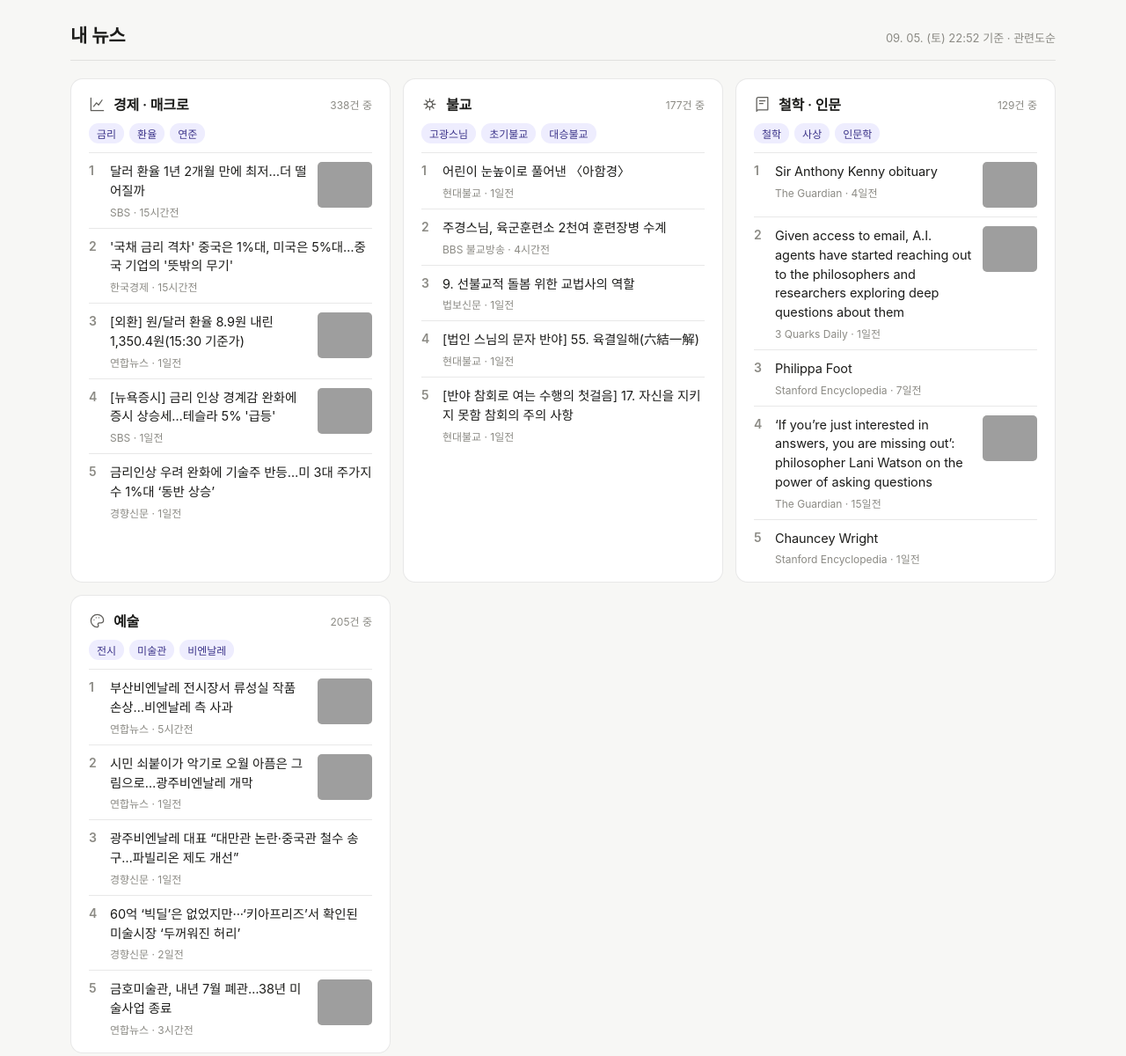
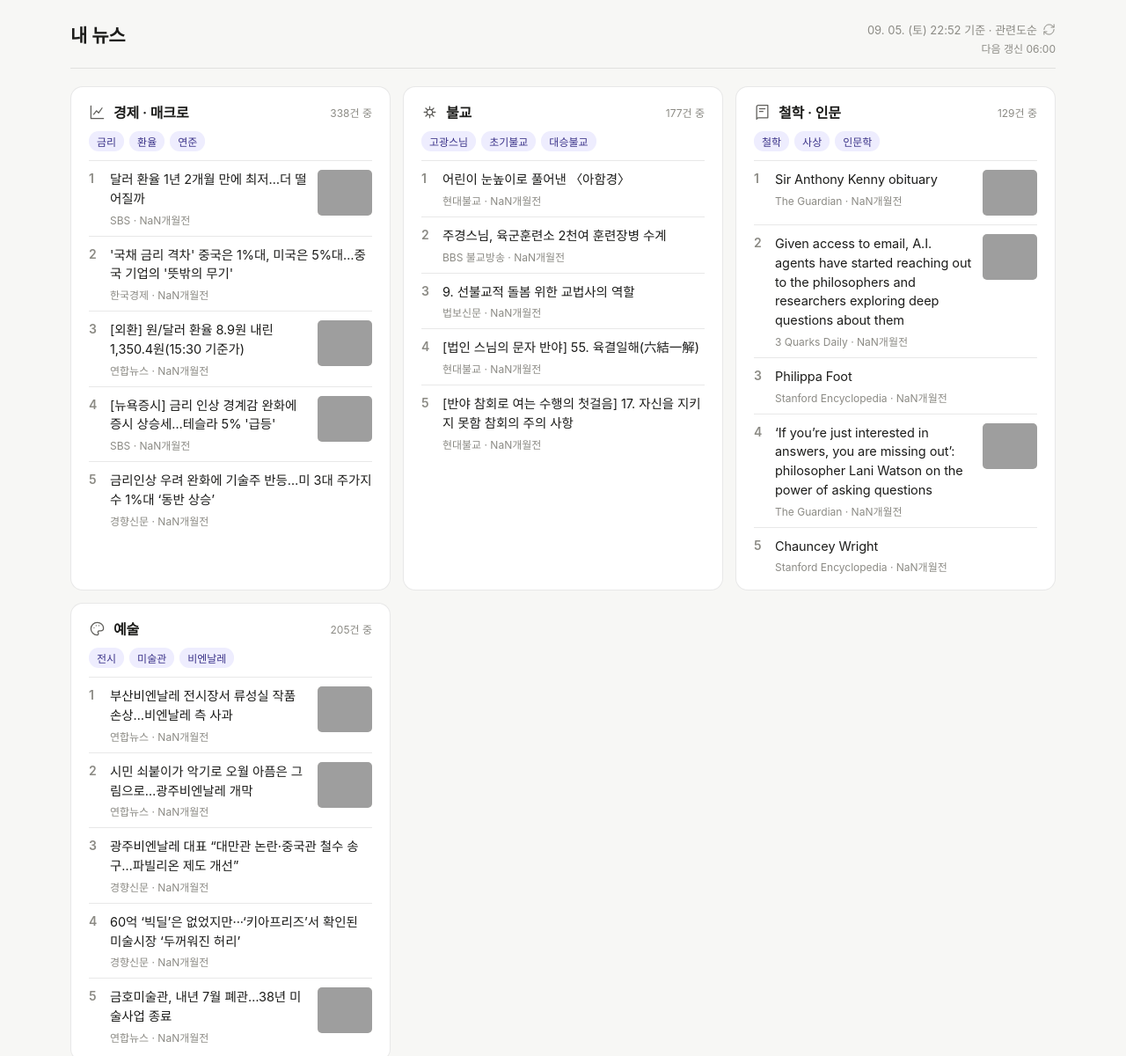
Before and after one commit to jumplim-prog/my-news, a website: page docs/index.html in a window 1280 px wide. Shown: the top 1200 px of the page at 88% size. Drawn offline with Linux system fonts and the light colour scheme; grey boxes are pictures that could not be loaded; a web font is replaced by a local one.

Commit message:
add refresh button

```diff
--- a/docs/index.html
+++ b/docs/index.html
@@ -43,13 +43,23 @@ body {
 }
 .wrap { max-width: 1120px; margin: 0 auto; }
 .top {
-  display: flex; align-items: baseline; justify-content: space-between;
+  display: flex; align-items: flex-start; justify-content: space-between;
   gap: 16px; flex-wrap: wrap;
   padding-bottom: 14px; margin-bottom: 20px;
   border-bottom: 1px solid var(--line);
 }
 .top h1 { font-size: 21px; font-weight: 600; margin: 0; letter-spacing: -.01em; }
-.stamp { font-size: 13px; color: var(--ink-3); }
+.stamp { font-size: 13px; color: var(--ink-3); text-align: right; }
+.stamp-row { display: inline-flex; align-items: center; gap: 6px; }
+.reload {
+  appearance: none; background: none; border: none;
+  padding: 0; margin: 0; color: inherit; cursor: pointer;
+  display: inline-flex; line-height: 0;
+}
+.reload svg { width: 15px; height: 15px; }
+.reload:hover { color: var(--ink-2); }
+.reload:focus-visible { outline: 2px solid var(--chip-ink); outline-offset: 2px; border-radius: 3px; }
+.stamp-next { display: block; margin-top: 3px; font-size: 12px; color: var(--ink-3); }
 .grid { display: grid; grid-template-columns: repeat(auto-fit, minmax(320px, 1fr)); gap: 14px; }
 .card {
   background: var(--card);
@@ -96,7 +106,13 @@ body {
 <div class="wrap">
   <div class="top">
     <h1>내 뉴스</h1>
-    <span class="stamp">09. 05. (토) 22:52 기준 · 관련도순</span>
+    <div class="stamp">
+      <div class="stamp-row">
+        <span>09. 05. (토) 22:52 기준 · 관련도순</span>
+        <button type="button" class="reload" aria-label="최신 페이지 다시 받기 (기사는 하루 3회 자동 갱신됩니다)" title="최신 페이지 다시 받기 (기사는 하루 3회 자동 갱신됩니다)" onclick="location.href = location.pathname + '?t=' + Date.now()"><svg viewBox="0 0 24 24" fill="none" stroke="currentColor" stroke-width="1.6" stroke-linecap="round" stroke-linejoin="round" aria-hidden="true"><path d="M3 12a9 9 0 0 1 9-9 9.75 9.75 0 0 1 6.74 2.74L21 8M21 3v5h-5M21 12a9 9 0 0 1-9 9 9.75 9.75 0 0 1-6.74-2.74L3 16M8 16H3v5"/></svg></button>
+      </div>
+      <span class="stamp-next">다음 갱신 06:00</span>
+    </div>
   </div>
   <div class="grid">
 <section class="card">
@@ -111,7 +127,7 @@ body {
   <span class="rank">1</span>
   <a class="body" href="https://news.sbs.co.kr/news/endPage.do?news_id=N1008738808" target="_blank" rel="noopener noreferrer">
     <span class="title">달러 환율 1년 2개월 만에 최저…더 떨어질까</span>
-    <span class="meta">SBS · 15시간전</span>
+    <span class="meta">SBS · NaN개월전</span>
   </a>
   <img class="thumb" src="https://img.sbs.co.kr/newimg/news/20260905/202219316_1280.jpg" alt="" loading="lazy" referrerpolicy="no-referrer" onerror="this.remove()">
 </li>
@@ -119,7 +135,7 @@ body {
   <span class="rank">2</span>
   <a class="body" href="https://www.hankyung.com/article/202609033212i" target="_blank" rel="noopener noreferrer">
     <span class="title">&#39;국채 금리 격차&#39; 중국은 1%대, 미국은 5%대…중국 기업의 &#39;뜻밖의 무기&#39;</span>
-    <span class="meta">한국경제 · 15시간전</span>
+    <span class="meta">한국경제 · NaN개월전</span>
   </a>
 
 </li>
@@ -127,7 +143,7 @@ body {
   <span class="rank">3</span>
   <a class="body" href="https://www.yna.co.kr/view/AKR20260904121000002" target="_blank" rel="noopener noreferrer">
     <span class="title">[외환] 원/달러 환율 8.9원 내린 1,350.4원(15:30 기준가)</span>
-    <span class="meta">연합뉴스 · 1일전</span>
+    <span class="meta">연합뉴스 · NaN개월전</span>
   </a>
   <img class="thumb" src="https://img.yna.co.kr/etc/inner/KR/2026/09/04/AKR20260904121000002_01_i_P2.jpg" alt="" loading="lazy" referrerpolicy="no-referrer" onerror="this.remove()">
 </li>
@@ -135,7 +151,7 @@ body {
   <span class="rank">4</span>
   <a class="body" href="https://news.sbs.co.kr/news/endPage.do?news_id=N1008737243" target="_blank" rel="noopener noreferrer">
     <span class="title">[뉴욕증시] 금리 인상 경계감 완화에 증시 상승세…테슬라 5% &#39;급등&#39;</span>
-    <span class="meta">SBS · 1일전</span>
+    <span class="meta">SBS · NaN개월전</span>
   </a>
   <img class="thumb" src="https://img.sbs.co.kr/newimg/news/20260904/202218997_1280.jpg" alt="" loading="lazy" referrerpolicy="no-referrer" onerror="this.remove()">
 </li>
@@ -143,7 +159,7 @@ body {
   <span class="rank">5</span>
   <a class="body" href="https://www.khan.co.kr/article/202609040726001/" target="_blank" rel="noopener noreferrer">
     <span class="title">금리인상 우려 완화에 기술주 반등…미 3대 주가지수 1%대 ‘동반 상승’</span>
-    <span class="meta">경향신문 · 1일전</span>
+    <span class="meta">경향신문 · NaN개월전</span>
   </a>
 
 </li></ol>
@@ -160,7 +176,7 @@ body {
   <span class="rank">1</span>
   <a class="body" href="https://www.hyunbulnews.com/news/articleView.html?idxno=505136" target="_blank" rel="noopener noreferrer">
     <span class="title">어린이 눈높이로 풀어낸 〈아함경〉</span>
-    <span class="meta">현대불교 · 1일전</span>
+    <span class="meta">현대불교 · NaN개월전</span>
   </a>
 
 </li>
@@ -168,7 +184,7 @@ body {
   <span class="rank">2</span>
   <a class="body" href="https://news.bbsi.co.kr/news/articleView.html?idxno=4104825" target="_blank" rel="noopener noreferrer">
     <span class="title">주경스님, 육군훈련소 2천여 훈련장병 수계</span>
-    <span class="meta">BBS 불교방송 · 4시간전</span>
+    <span class="meta">BBS 불교방송 · NaN개월전</span>
   </a>
 
 </li>
@@ -176,7 +192,7 @@ body {
   <span class="rank">3</span>
   <a class="body" href="https://www.beopbo.com/news/articleView.html?idxno=337583" target="_blank" rel="noopener noreferrer">
     <span class="title">9. 선불교적 돌봄 위한 교법사의 역할</span>
-    <span class="meta">법보신문 · 1일전</span>
+    <span class="meta">법보신문 · NaN개월전</span>
   </a>
 
 </li>
@@ -184,7 +200,7 @@ body {
   <span class="rank">4</span>
   <a class="body" href="https://www.hyunbulnews.com/news/articleView.html?idxno=505135" target="_blank" rel="noopener noreferrer">
     <span class="title">[법인 스님의 문자 반야] 55. 육결일해(六結一解)</span>
-    <span class="meta">현대불교 · 1일전</span>
+    <span class="meta">현대불교 · NaN개월전</span>
   </a>
 
 </li>
@@ -192,7 +208,7 @@ body {
   <span class="rank">5</span>
   <a class="body" href="https://www.hyunbulnews.com/news/articleView.html?idxno=505134" target="_blank" rel="noopener noreferrer">
     <span class="title">[반야 참회로 여는 수행의 첫걸음] 17. 자신을 지키지 못함 참회의 주의 사항</span>
-    <span class="meta">현대불교 · 1일전</span>
+    <span class="meta">현대불교 · NaN개월전</span>
   </a>
 
 </li></ol>
@@ -209,7 +225,7 @@ body {
   <span class="rank">1</span>
   <a class="body" href="https://www.theguardian.com/books/2026/aug/31/sir-anthony-kenny-obituary" target="_blank" rel="noopener noreferrer">
     <span class="title">Sir Anthony Kenny obituary</span>
-    <span class="meta">The Guardian · 4일전</span>
+    <span class="meta">The Guardian · NaN개월전</span>
   </a>
   <img class="thumb" src="https://i.guim.co.uk/img/media/21788e17835de4e2c1f188b9494d4ceae76c7a53/0_522_3109_2487/master/3109.jpg?width=140&amp;quality=85&amp;auto=format&amp;fit=max&amp;s=22a4d94bc0b157518e9637feb2272537" alt="" loading="lazy" referrerpolicy="no-referrer" onerror="this.remove()">
 </li>
@@ -217,7 +233,7 @@ body {
   <span class="rank">2</span>
   <a class="body" href="https://3quarksdaily.com/3quarksdaily/2026/09/given-access-to-email-a-i-agents-have-started-reaching-out-to-the-philosophers-and-researchers-exploring-deep-questions-about-them.html" target="_blank" rel="noopener noreferrer">
     <span class="title">Given access to email, A.I. agents have started reaching out to the philosophers and researchers exploring deep questions about them</span>
-    <span class="meta">3 Quarks Daily · 1일전</span>
+    <span class="meta">3 Quarks Daily · NaN개월전</span>
   </a>
   <img class="thumb" src="https://3quarksdaily.com/wp-content/uploads/2026/09/31SCI-AI-EMAIL-fqmp-superJumbo-270x360.png" alt="" loading="lazy" referrerpolicy="no-referrer" onerror="this.remove()">
 </li>
@@ -225,7 +241,7 @@ body {
   <span class="rank">3</span>
   <a class="body" href="https://plato.stanford.edu/entries/philippa-foot/" target="_blank" rel="noopener noreferrer">
     <span class="title">Philippa Foot</span>
-    <span class="meta">Stanford Encyclopedia · 7일전</span>
+    <span class="meta">Stanford Encyclopedia · NaN개월전</span>
   </a>
 
 </li>
@@ -233,7 +249,7 @@ body {
   <span class="rank">4</span>
   <a class="body" href="https://www.theguardian.com/lifeandstyle/2026/aug/21/philosopher-lani-watson-power-of-asking-questions" target="_blank" rel="noopener noreferrer">
     <span class="title">‘If you’re just interested in answers, you are missing out’: philosopher Lani Watson on the power of asking questions</span>
-    <span class="meta">The Guardian · 15일전</span>
+    <span class="meta">The Guardian · NaN개월전</span>
   </a>
   <img class="thumb" src="https://i.guim.co.uk/img/media/53a111e1f616f61a1858adb5e462eee3cfcb28ff/681_0_6830_5464/master/6830.jpg?width=140&amp;quality=85&amp;auto=format&amp;fit=max&amp;s=a27ecbb70dde079aa576875530c7f53c" alt="" loading="lazy" referrerpolicy="no-referrer" onerror="this.remove()">
 </li>
@@ -241,7 +257,7 @@ body {
   <span class="rank">5</span>
   <a class="body" href="https://plato.stanford.edu/entries/wright/" target="_blank" rel="noopener noreferrer">
     <span class="title">Chauncey Wright</span>
-    <span class="meta">Stanford Encyclopedia · 1일전</span>
+    <span class="meta">Stanford Encyclopedia · NaN개월전</span>
   </a>
 
 </li></ol>
@@ -258,7 +274,7 @@ body {
   <span class="rank">1</span>
   <a class="body" href="https://www.yna.co.kr/view/AKR20260905041700005" target="_blank" rel="noopener noreferrer">
     <span class="title">부산비엔날레 전시장서 류성실 작품 손상…비엔날레 측 사과</span>
-    <span class="meta">연합뉴스 · 5시간전</span>
+    <span class="meta">연합뉴스 · NaN개월전</span>
   </a>
   <img class="thumb" src="https://img.yna.co.kr/etc/inner/KR/2026/09/05/AKR20260905041700005_01_i_P2.jpg" alt="" loading="lazy" referrerpolicy="no-referrer" onerror="this.remove()">
 </li>
@@ -266,7 +282,7 @@ body {
   <span class="rank">2</span>
   <a class="body" href="https://www.yna.co.kr/view/AKR20260904038400005" target="_blank" rel="noopener noreferrer">
     <span class="title">시민 쇠붙이가 악기로 오월 아픔은 그림으로…광주비엔날레 개막</span>
-    <span class="meta">연합뉴스 · 1일전</span>
+    <span class="meta">연합뉴스 · NaN개월전</span>
   </a>
   <img class="thumb" src="https://img.yna.co.kr/photo/yna/YH/2026/09/04/PYH2026090411490005400_P2.jpg" alt="" loading="lazy" referrerpolicy="no-referrer" onerror="this.remove()">
 </li>
@@ -274,7 +290,7 @@ body {
   <span class="rank">3</span>
   <a class="body" href="https://www.khan.co.kr/article/202609041727011/" target="_blank" rel="noopener noreferrer">
     <span class="title">광주비엔날레 대표 “대만관 논란·중국관 철수 송구…파빌리온 제도 개선”</span>
-    <span class="meta">경향신문 · 1일전</span>
+    <span class="meta">경향신문 · NaN개월전</span>
   </a>
 
 </li>
@@ -282,7 +298,7 @@ body {
   <span class="rank">4</span>
   <a class="body" href="https://www.khan.co.kr/article/202609031548011/" target="_blank" rel="noopener noreferrer">
     <span class="title">60억 ‘빅딜’은 없었지만···‘키아프리즈’서 확인된 미술시장 ‘두꺼워진 허리’</span>
-    <span class="meta">경향신문 · 2일전</span>
+    <span class="meta">경향신문 · NaN개월전</span>
   </a>
 
 </li>
@@ -290,7 +306,7 @@ body {
   <span class="rank">5</span>
   <a class="body" href="https://www.yna.co.kr/view/AKR20260905048100005" target="_blank" rel="noopener noreferrer">
     <span class="title">금호미술관, 내년 7월 폐관…38년 미술사업 종료</span>
-    <span class="meta">연합뉴스 · 3시간전</span>
+    <span class="meta">연합뉴스 · NaN개월전</span>
   </a>
   <img class="thumb" src="https://img.yna.co.kr/photo/cms/2017/05/18/01/C0A8CAE20000015C19149D5A00000006_P2.jpg" alt="" loading="lazy" referrerpolicy="no-referrer" onerror="this.remove()">
 </li></ol>
--- a/package.json
+++ b/package.json
@@ -10,6 +10,6 @@
   "scripts": {
     "start": "node --env-file-if-exists=.env scripts/run.js",
     "check": "node --env-file-if-exists=.env scripts/check-feeds.js",
-    "serve": "node --env-file-if-exists=.env -e \"import('node:http').then(async h=>{const{readFile}=await import('node:fs/promises');h.createServer(async(q,s)=>{try{const p=q.url==='/'?'/index.html':q.url.split('?')[0];const b=await readFile('docs'+p);s.writeHead(200,{'content-type':p.endsWith('.json')?'application/json':'text/html; charset=utf-8'});s.end(b)}catch{s.writeHead(404);s.end('not found')}}).listen(4321,()=>console.log('http://localhost:4321'))})\""
+    "serve": "node --env-file-if-exists=.env -e \"import('node:http').then(async h=>{const{readFile}=await import('node:fs/promises');h.createServer(async(q,s)=>{try{const raw=q.url.split('?')[0];const p=raw==='/'?'/index.html':raw;const b=await readFile('docs'+p);s.writeHead(200,{'content-type':p.endsWith('.json')?'application/json':'text/html; charset=utf-8'});s.end(b)}catch{s.writeHead(404);s.end('not found')}}).listen(4321,()=>console.log('http://localhost:4321'))})\""
   }
 }
```
Also changed, not shown: scripts/build.js (+43 -3 lines).
